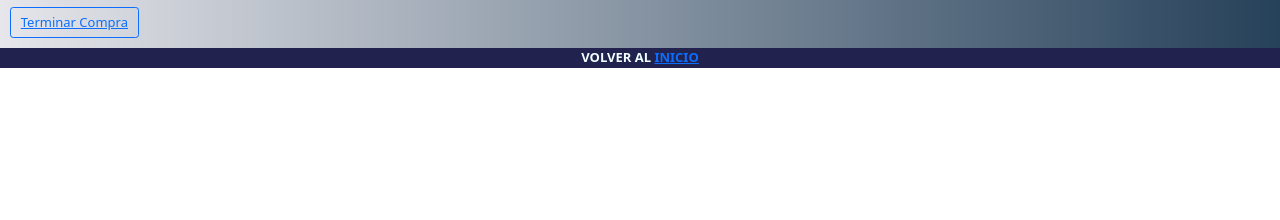
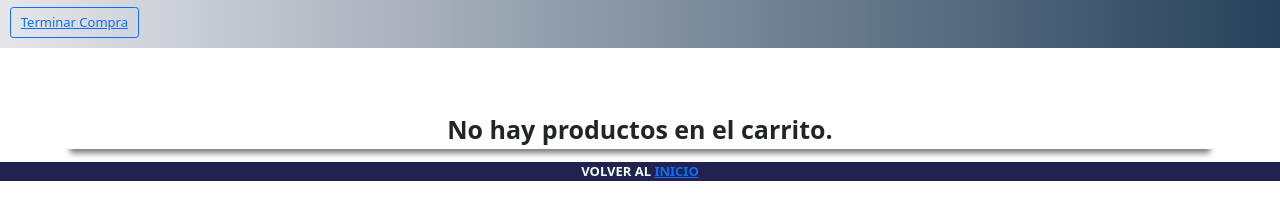
Before and after one commit to matiasea/proyectoJS, a plain HTML site: page secciones/carrito.html in a window 1280 px wide. Shown: the part 156-376 px from the top of the page. Drawn offline with nearby package versions, Linux system fonts and the light colour scheme.

Commit message:
"version n4"

```diff
--- a/js/verCarrito.js
+++ b/js/verCarrito.js
@@ -11,6 +11,17 @@ let cardGroup2 = document.getElementsByClassName("table")
 productosCarrito();
 
 function productosCarrito(){
+    if (productosSeleccionados.length <= 0){
+        let carroVacio =
+`<p class="text-center div-resumen1 sombra1" ><strong>
+No hay productos en el carrito.
+</strong>
+</p>`;
+
+  let carritoVacio = document.createElement("p");
+  carritoVacio.innerHTML = "<p>"+carroVacio+"<p>";
+  document.body.append(carritoVacio)
+  }else{
     for (let i = 0; i < productosSeleccionados.length; i++) {
     const element = productosSeleccionados[i];
     const {articulo, marca, precio, img} = element;
@@ -22,7 +33,7 @@ function productosCarrito(){
             <td>$${precio} </td>
     </tbody>`
     cardGroup2[0].innerHTML += dom;
-
+}
 }
 }
 
```
Also changed, not shown: resumen.html (+1 -1 lines).
